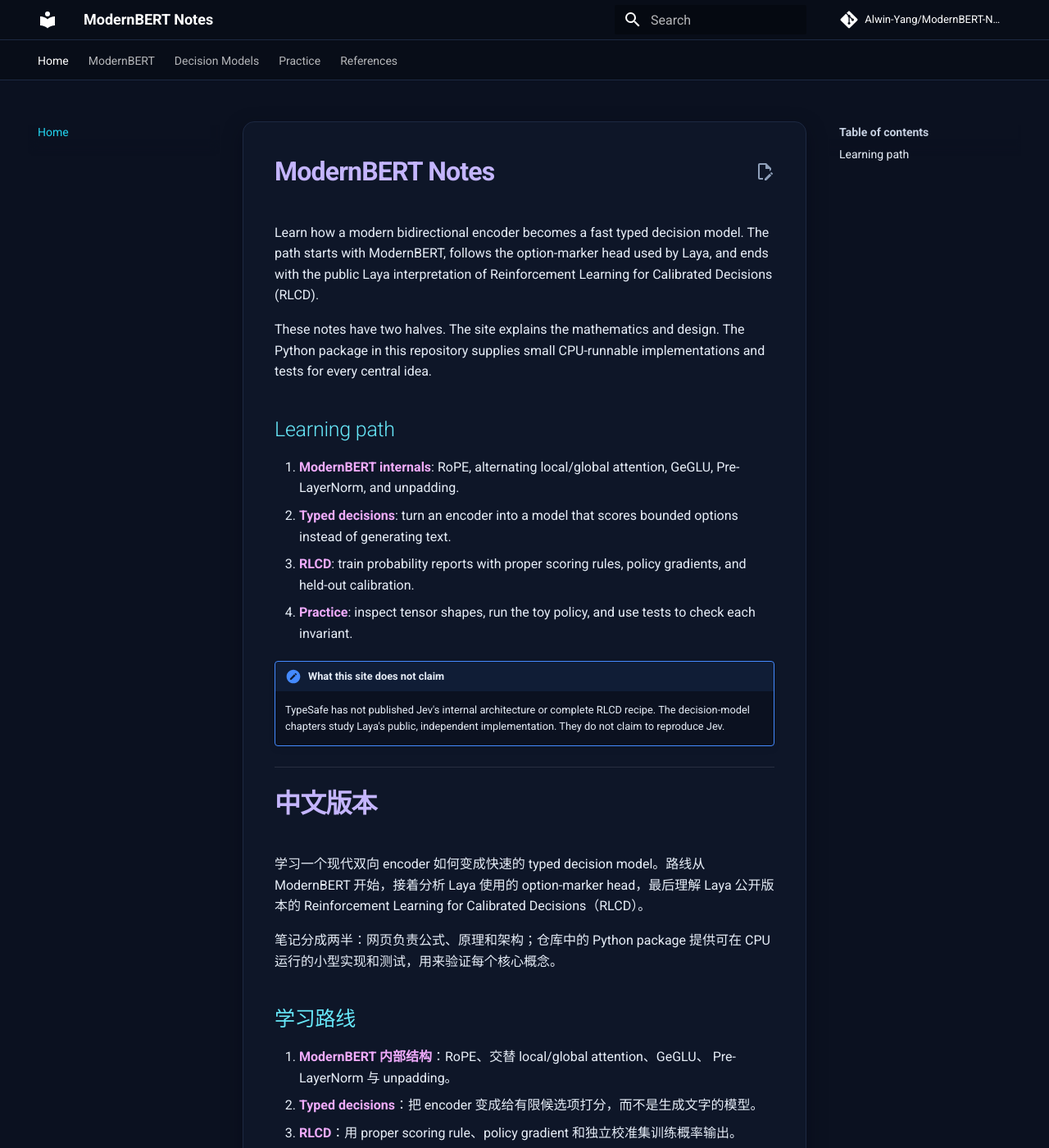
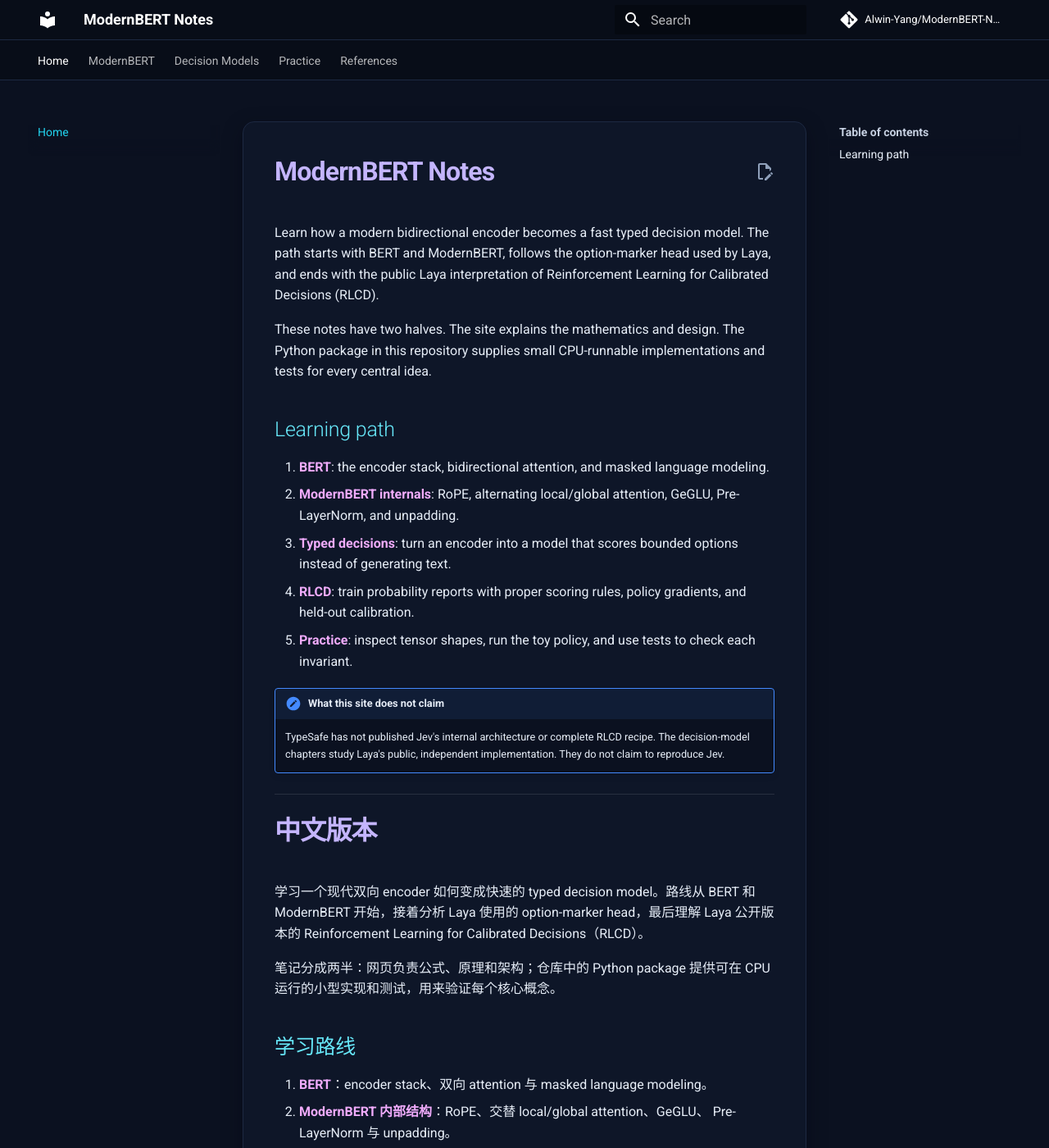
Before and after one commit to Alwin-Yang/ModernBERT-Notes, an MkDocs documentation site: the page built from docs/index.md, in a window 1280 px wide and 1400 px high. Shown: the whole window at 82% size. Built offline with MkDocs 1.6.1 and Material for MkDocs 9.7.7, drawn with Linux system fonts in a browser that asks for light colours; comment, search, counter and statistics services are not loaded.

Commit message:
Add BERT section to navigation and update references in documentation for ModernBERT

```diff
--- a/docs/index.md
+++ b/docs/index.md
@@ -1,7 +1,7 @@
 # ModernBERT Notes
 
 Learn how a modern bidirectional encoder becomes a fast typed decision model.
-The path starts with ModernBERT, follows the option-marker head used by Laya,
+The path starts with BERT and ModernBERT, follows the option-marker head used by Laya,
 and ends with the public Laya interpretation of Reinforcement Learning for
 Calibrated Decisions (RLCD).
 
@@ -11,13 +11,15 @@
 
 ## Learning path
 
-1. **ModernBERT internals**: RoPE, alternating local/global attention, GeGLU,
+1. **BERT**: the encoder stack, bidirectional attention, and masked language
+   modeling.
+2. **ModernBERT internals**: RoPE, alternating local/global attention, GeGLU,
    Pre-LayerNorm, and unpadding.
-2. **Typed decisions**: turn an encoder into a model that scores bounded options
+3. **Typed decisions**: turn an encoder into a model that scores bounded options
    instead of generating text.
-3. **RLCD**: train probability reports with proper scoring rules, policy
+4. **RLCD**: train probability reports with proper scoring rules, policy
    gradients, and held-out calibration.
-4. **Practice**: inspect tensor shapes, run the toy policy, and use tests to
+5. **Practice**: inspect tensor shapes, run the toy policy, and use tests to
    check each invariant.
 
 !!! important "What this site does not claim"
@@ -30,8 +32,8 @@
 
 # 中文版本
 
-学习一个现代双向 encoder 如何变成快速的 typed decision model。路线从 ModernBERT
-开始，接着分析 Laya 使用的 option-marker head，最后理解 Laya 公开版本的
+学习一个现代双向 encoder 如何变成快速的 typed decision model。路线从 BERT 和
+ModernBERT 开始，接着分析 Laya 使用的 option-marker head，最后理解 Laya 公开版本的
 Reinforcement Learning for Calibrated Decisions（RLCD）。
 
 笔记分成两半：网页负责公式、原理和架构；仓库中的 Python package 提供可在 CPU
@@ -39,11 +41,12 @@
 
 ## 学习路线
 
-1. **ModernBERT 内部结构**：RoPE、交替 local/global attention、GeGLU、
+1. **BERT**：encoder stack、双向 attention 与 masked language modeling。
+2. **ModernBERT 内部结构**：RoPE、交替 local/global attention、GeGLU、
    Pre-LayerNorm 与 unpadding。
-2. **Typed decisions**：把 encoder 变成给有限候选项打分，而不是生成文字的模型。
-3. **RLCD**：用 proper scoring rule、policy gradient 和独立校准集训练概率输出。
-4. **动手实践**：查看 tensor 形状、运行 toy policy，并用测试检查关键不变量。
+3. **Typed decisions**：把 encoder 变成给有限候选项打分，而不是生成文字的模型。
+4. **RLCD**：用 proper scoring rule、policy gradient 和独立校准集训练概率输出。
+5. **动手实践**：查看 tensor 形状、运行 toy policy，并用测试检查关键不变量。
 
 !!! important "本站不作出的声明"
 
--- a/mkdocs.yml
+++ b/mkdocs.yml
@@ -60,6 +60,7 @@
   - Home: index.md
   - ModernBERT:
       - Overview: modernbert/index.md
+      - BERT: modernbert/bert.md
       - Architecture: modernbert/architecture.md
       - From Scratch: modernbert/from-scratch.md
       - Q&A: modernbert/q-and-a.md
```
Also changed, not shown: README.md (+2 -2 lines), docs/modernbert/architecture.md (+2 -2 lines), docs/modernbert/bert.md (added, +269 -0 lines), docs/modernbert/index.md (+5 -4 lines), docs/references/index.md (+7 -0 lines).
